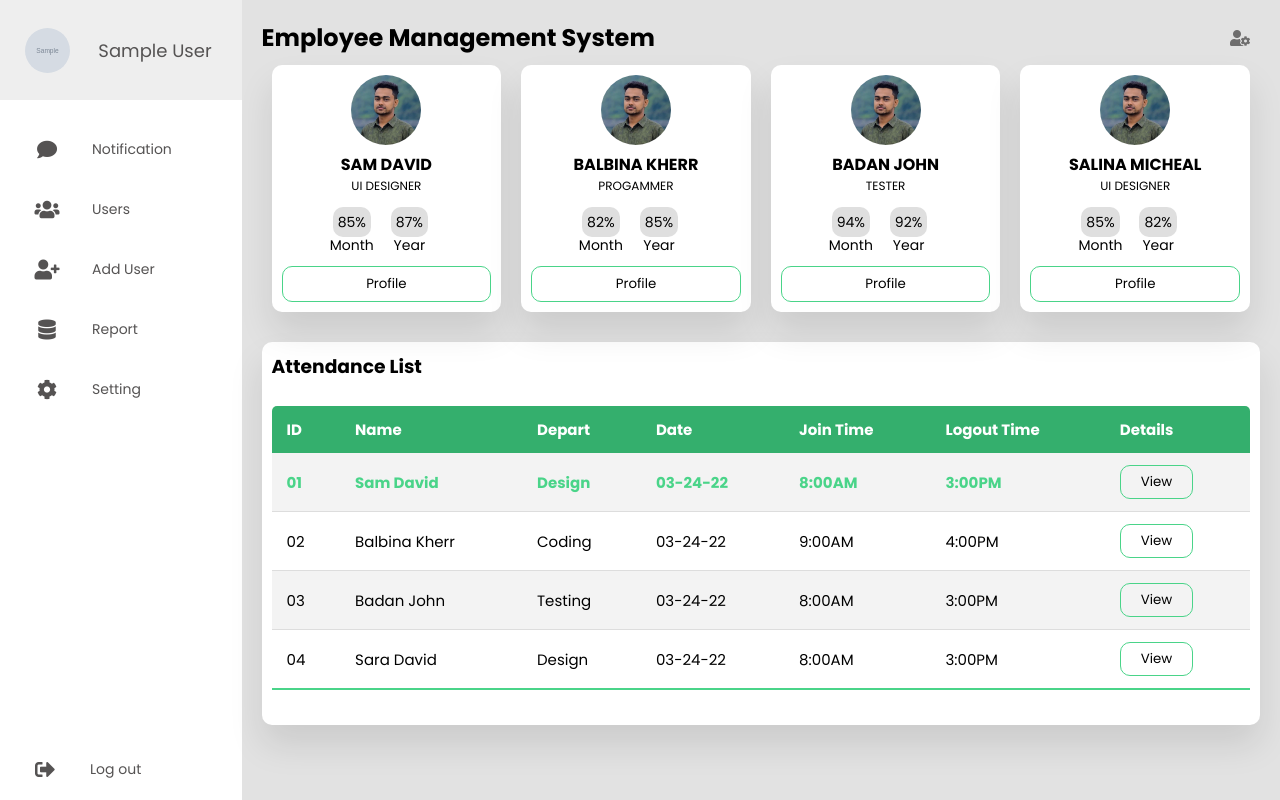
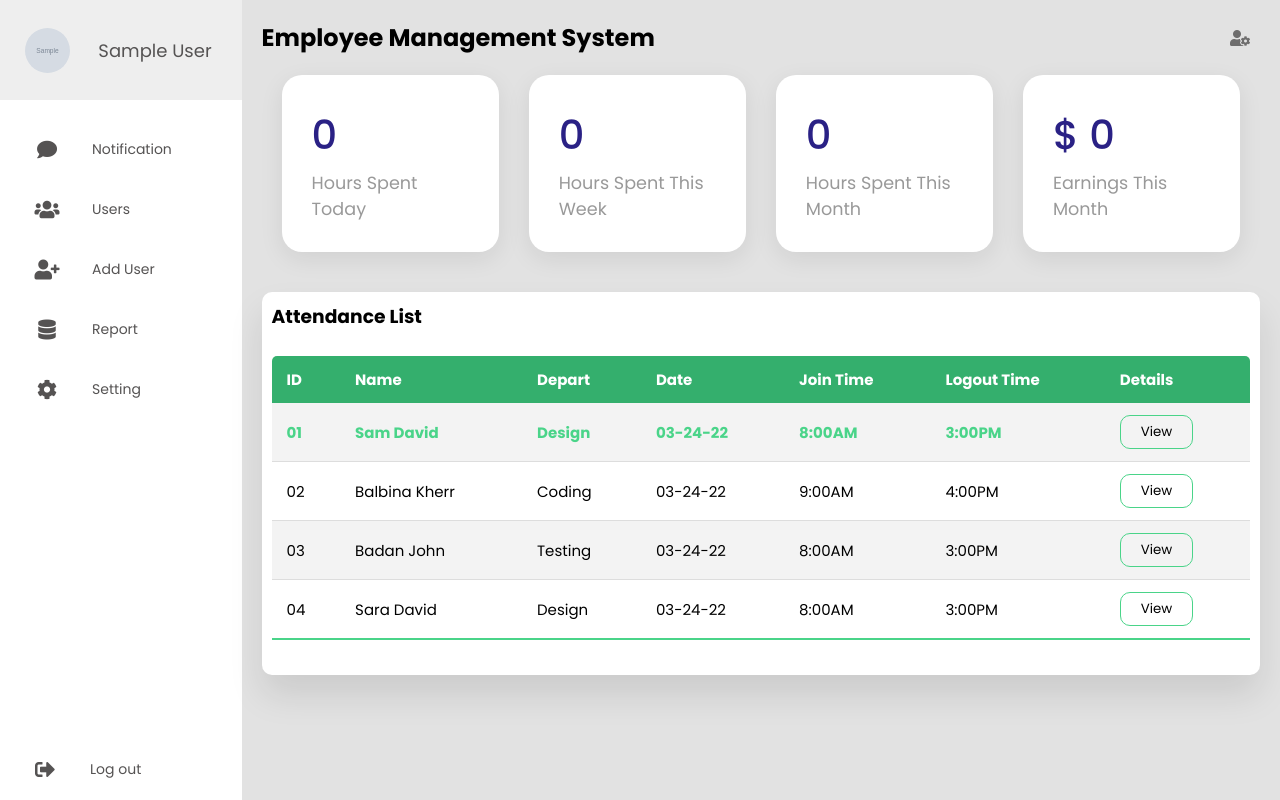
Before and after one commit to hiashraful/attendance-ms, a PHP site: page /dashboard.php in a window 1280 px wide. Run offline with PHP 8.4, Linux system fonts and the light colour scheme; the visitor is signed in with stand-in values (Sample User, id 1); tables that the repository leaves empty or names only in its code hold one stand-in row (values such as "Sample post"); grey boxes marked "Sample" are stand-in pictures.

Commit message:
card added

```diff
--- a/dashboard.css
+++ b/dashboard.css
@@ -8,6 +8,15 @@
   box-sizing: border-box;
   font-family: "Poppins", sans-serif;
 }
+
+:root {
+  --blue: #2a2185;
+  --white: #fff;
+  --gray: #f5f5f5;
+  --black1: #222;
+  --black2: #999;
+}
+
 body {
   background: #e2e2e2;
 }
@@ -225,3 +234,53 @@ table thead tr {
   color: #fff;
   transition: 0.5rem;
 }
+
+/* ======================= Cards ====================== */
+.container .main .cardBox {
+  position: relative;
+  width: 100%;
+  padding: 20px;
+  display: grid;
+  grid-template-columns: repeat(4, 1fr);
+  grid-gap: 30px;
+}
+
+.container .main .cardBox .card {
+  position: relative;
+  background: var(--white);
+  padding: 30px;
+  border-radius: 20px;
+  display: flex;
+  justify-content: space-between;
+  cursor: pointer;
+  box-shadow: 0 7px 25px rgba(0, 0, 0, 0.08);
+}
+
+
+.container .main .cardBox .card .numbers {
+  position: relative;
+  font-weight: 500;
+  font-size: 2.5rem;
+  color: var(--blue);
+}
+
+.container .main  .cardBox .card .cardName {
+  color: var(--black2);
+  font-size: 1.1rem;
+  margin-top: 5px;
+}
+
+.container .main .cardBox .card .iconBx {
+  font-size: 3.5rem;
+  color: var(--black2);
+}
+
+.container .main .cardBox .card:hover {
+  background: #34af6d;
+  transition: 0.5s ease-in-out;
+}
+.container .main .cardBox .card:hover .numbers,
+.container .main .cardBox .card:hover .cardName,
+.container .main .cardBox .card:hover .iconBx {
+  color: var(--white);
+}
--- a/dashboard.php
+++ b/dashboard.php
@@ -17,6 +17,42 @@ $stmt = $pdo->prepare($sql);
 $stmt->execute([$_SESSION['email']]);
 $user = $stmt->fetch();
 
+// Retrieve the user's total hours all time
+$sql = "SELECT SUM(total_hours) AS total_hours FROM user_history WHERE user_id=?";
+$stmt = $pdo->prepare($sql);
+$stmt->execute([$user['id']]);
+$totalHours = $stmt->fetch();
+
+// Retrieve the user's total hours for the current month
+$sql = "SELECT SUM(total_hours) AS total_hours FROM user_history WHERE user_id=? AND MONTH(login_date)=?";
+$stmt = $pdo->prepare($sql);
+$stmt->execute([$user['id'], date('m')]);
+$totalHoursMonth = $stmt->fetch();
+
+// Retrieve the user's total hours for the current year
+$sql = "SELECT SUM(total_hours) AS total_hours FROM user_history WHERE user_id=? AND YEAR(login_date)=?";
+$stmt = $pdo->prepare($sql);
+$stmt->execute([$user['id'], date('Y')]);
+$totalHoursYear = $stmt->fetch();
+
+// Retrieve the user's total hours for the current week
+$sql = "SELECT SUM(total_hours) AS total_hours FROM user_history WHERE user_id=? AND YEARWEEK(login_date)=?";
+$stmt = $pdo->prepare($sql);
+$stmt->execute([$user['id'], date('YW')]);
+$totalHoursWeek = $stmt->fetch();
+
+// Retrieve the user's total hours for the current day
+$sql = "SELECT SUM(total_hours) AS total_hours FROM user_history WHERE user_id=? AND login_date=?";
+$stmt = $pdo->prepare($sql);
+$stmt->execute([$user['id'], date('Y-m-d')]);
+$totalHoursDay = $stmt->fetch();
+
+// Retrieve the user's total hours for the previous month
+$sql = "SELECT SUM(total_hours) AS total_hours FROM user_history WHERE user_id=? AND MONTH(login_date)=?";
+$stmt = $pdo->prepare($sql);
+$stmt->execute([$user['id'], date('m', strtotime('-1 month'))]);
+$totalHoursPrevMonth = $stmt->fetch();
+
 ?>
 
 
@@ -32,7 +68,7 @@ $user = $stmt->fetch();
 <body>
     <!-- New Dashboard -->
     <div class="container">
-        <!-- Sidebar -->
+        <!-- ======================= Sidebar ================== -->
     <nav>
         <ul>
             <li>
@@ -87,10 +123,90 @@ $user = $stmt->fetch();
         <h1>Employee Management System</h1>
         <i class="fas fa-user-cog"></i>
       </div>
-      <div class="users">
+
+      <!-- ======================= Cards ================== -->
+      <div class="cardBox">
+          <div class="card">
+              <div>
+                  <div class="numbers">
+                    <?php
+                      if ($totalHoursDay['total_hours'] == null) {
+                        echo 0;
+                      } else {
+                        echo $totalHoursDay['total_hours'];
+                      }
+                    ?>
+                  </div>
+                  <div class="cardName">Hours Spent Today</div>
+              </div>
+
+              <div class="iconBx">
+                  <ion-icon name="eye-outline"></ion-icon>
+              </div>
+          </div>
+
+          <div class="card">
+              <div>
+                  <div class="numbers">
+                    <?php
+                      if ($totalHoursWeek['total_hours'] == null) {
+                        echo 0;
+                      } else {
+                        echo $totalHoursWeek['total_hours'];
+                      }
+                    ?>
+                  </div>
+                  <div class="cardName">Hours Spent This Week</div>
+              </div>
+
+              <div class="iconBx">
+                  <ion-icon name="cart-outline"></ion-icon>
+              </div>
+          </div>
+
+          <div class="card">
+              <div>
+                  <div class="numbers">
+                    <?php
+                      if ($totalHoursMonth['total_hours'] == null) {
+                        echo 0;
+                      } else {
+                        echo $totalHoursMonth['total_hours'];
+                      }
+                    ?>
+                  </div>
+                  <div class="cardName">Hours Spent This Month</div>
+              </div>
+
+              <div class="iconBx">
+                  <ion-icon name="chatbubbles-outline"></ion-icon>
+              </div>
+          </div>
+
+          <div class="card">
+              <div>
+                  <div class="numbers">$
+                    <?php
+                      if ($totalHoursMonth['total_hours'] == null) {
+                        echo 0;
+                      } else {
+                        echo $totalHoursMonth['total_hours'] * 10;
+                      }
+                    ?>
+                  </div>
+                  <div class="cardName">Earnings This Month</div>
+              </div>
+
+              <div class="iconBx">
+                  <ion-icon name="cash-outline"></ion-icon>
+              </div>
+          </div>
+      </div>
+      <!-- Old Cards, will be removed later -->
+      <!-- <div class="users">
         <div class="card">
-          <img src="./img/dp.jpg">
-          <h4>Sam David</h4>
+          <img src="<?php echo $user['img'] ?>">
+          <h4>Hours Spent Today</h4>
           <p>Ui designer</p>
           <div class="per">
             <table>
@@ -160,12 +276,7 @@ $user = $stmt->fetch();
           </div>
           <button>Profile</button>
         </div>
-      </div>
-      <!-- Add New User -->
-      <!-- This section will be moved to add user page -->
-
-
-      <!-- Add New User Ends Here -->
+      </div> -->
       <section class="attendance">
         <div class="attendance-list">
           <h1>Attendance List</h1>
```
Also changed, not shown: login.php (+9 -0 lines), logout.php (+26 -0 lines).
